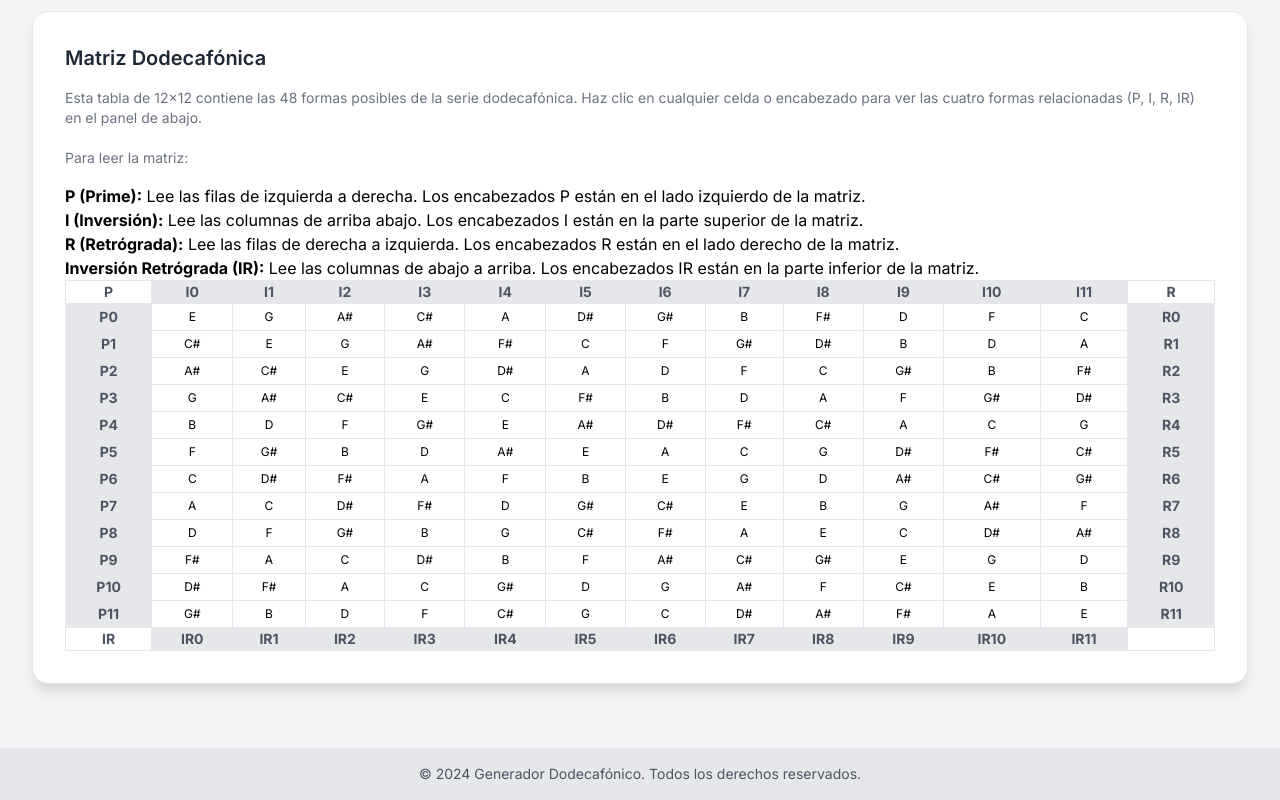
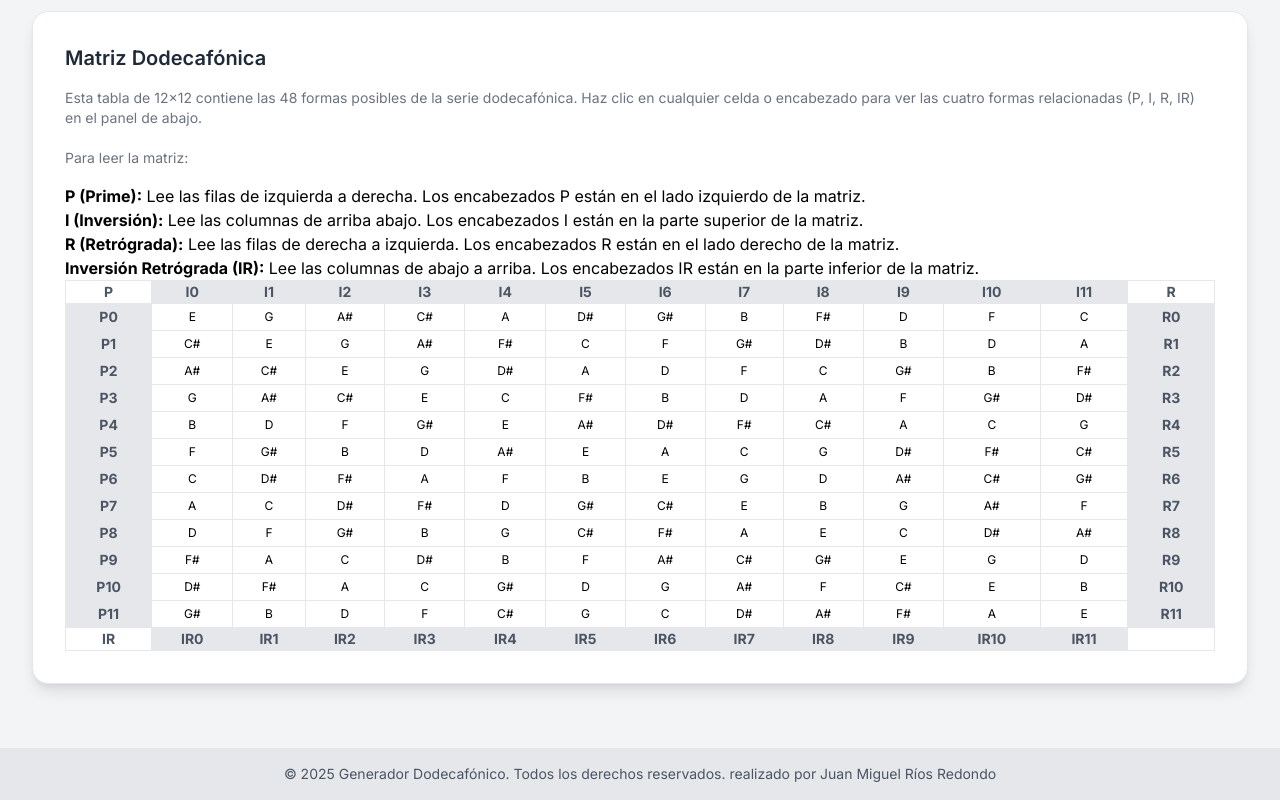
Before and after one commit to juanmiguel0927/GeneradorDodecafonico, a plain HTML site: page index.html in a window 1280 px wide. Shown: the part 1613-2413 px from the top of the page. Drawn offline with nearby package versions, Linux system fonts and the light colour scheme.

Commit message:
Update index.html

```diff
--- a/index.html
+++ b/index.html
@@ -551,7 +551,7 @@
     </div>
 
     <footer class="p-4 bg-gray-200 text-center text-gray-600 text-sm">
-        <p>&copy; 2024 Generador Dodecafónico. Todos los derechos reservados.</p>
+        <p>&copy; 2025 Generador Dodecafónico. Todos los derechos reservados. realizado por Juan Miguel Ríos Redondo</p>
     </footer>
 
     <script>
```
